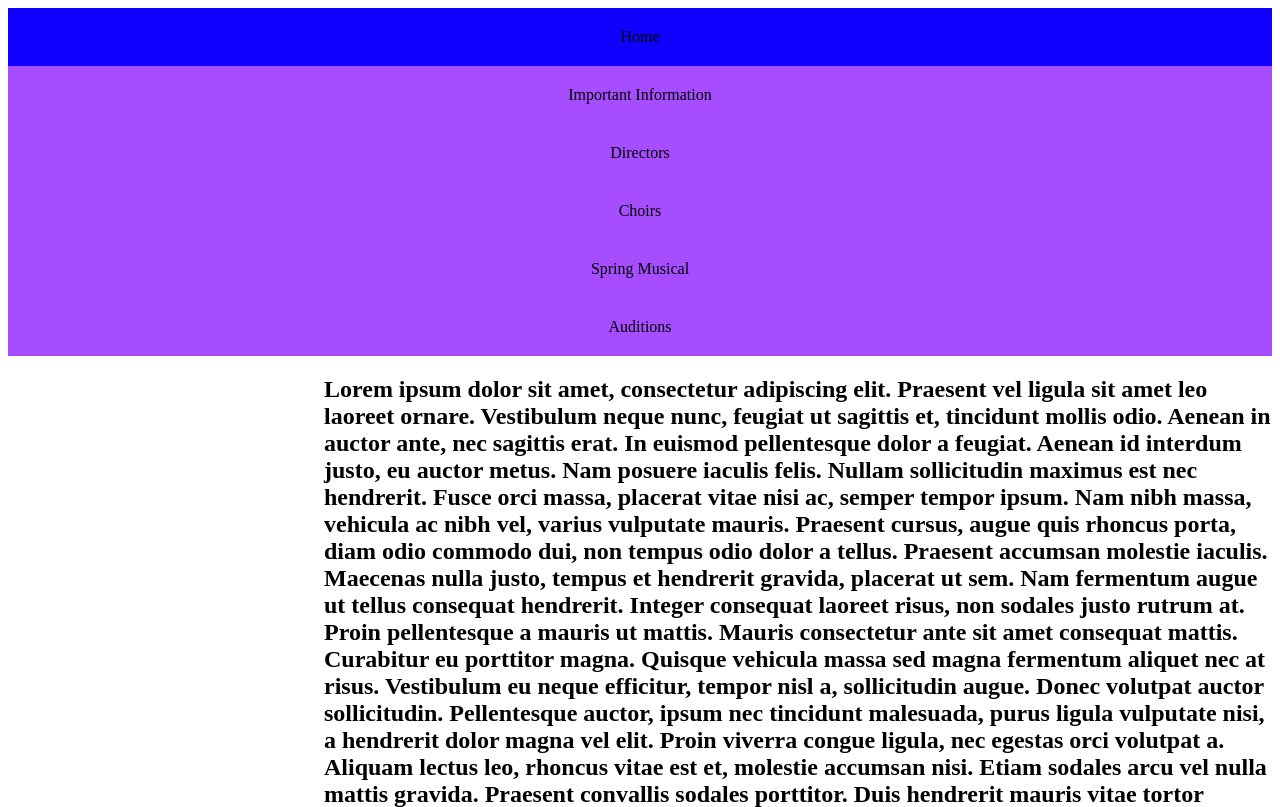
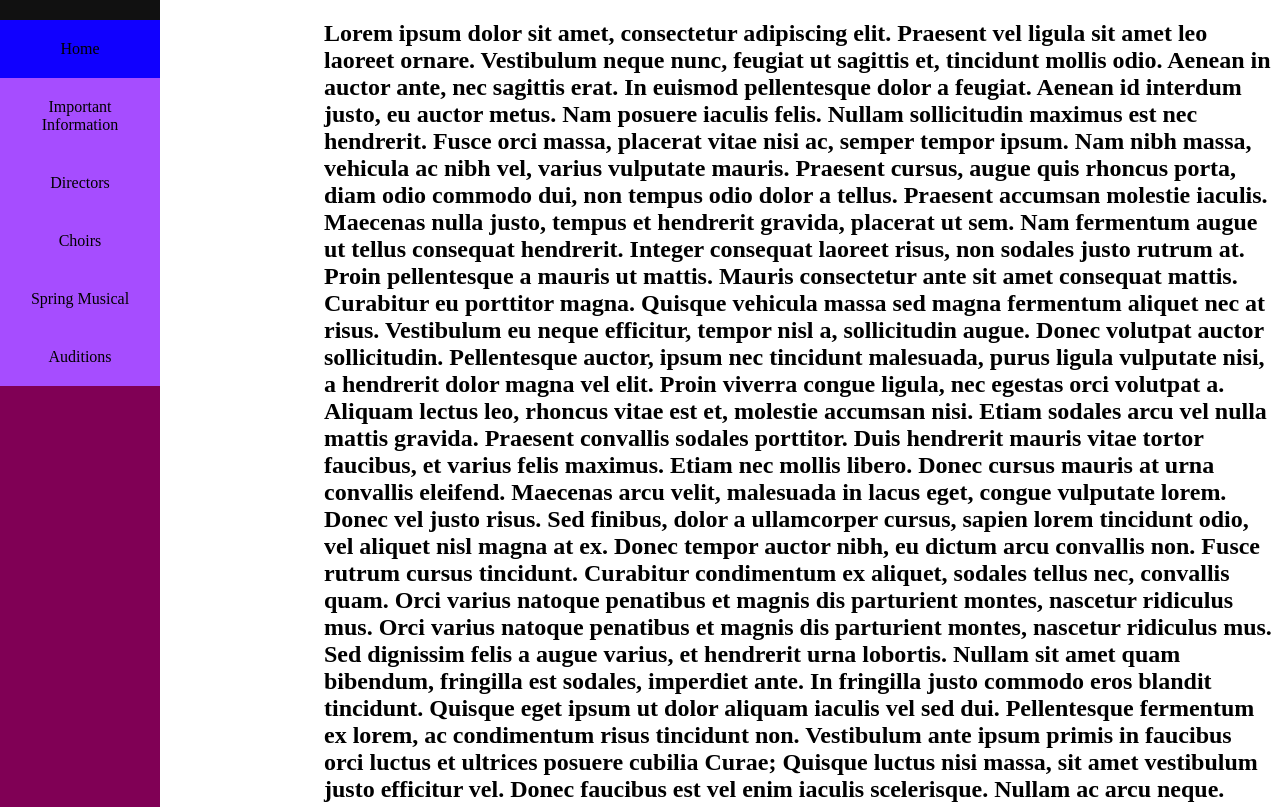
Before and after one commit to ReedBrzezinski/AWestChoirWebsite, a plain HTML site: page index.html in a window 1280 px wide. Shown: the top 807 px of the page. Drawn offline with Linux system fonts and the light colour scheme.

Commit message:
Update style.css

```diff
--- a/style.css
+++ b/style.css
@@ -12,6 +12,18 @@ ul {
 }
 
 li {
+}
+
+.sidenav {
+  height: 100%; /* Full-height: remove this if you want "auto" height */
+  width: 160px; /* Set the width of the sidebar */
+  position: fixed; /* Fixed Sidebar (stay in place on scroll) */
+  z-index: 1; /* Stay on top */
+  top: 0; /* Stay at the top */
+  left: 0;
+  background-color: #111; /* Black */
+  overflow-x: hidden; /* Disable horizontal scroll */
+  padding-top: 20px;
 }
 
 .menu {
```
